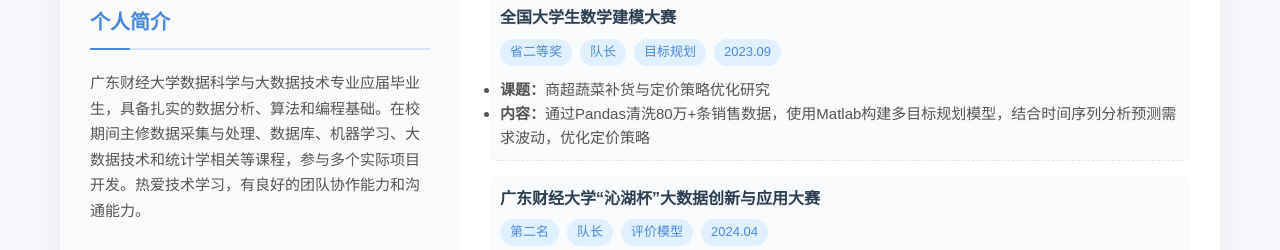
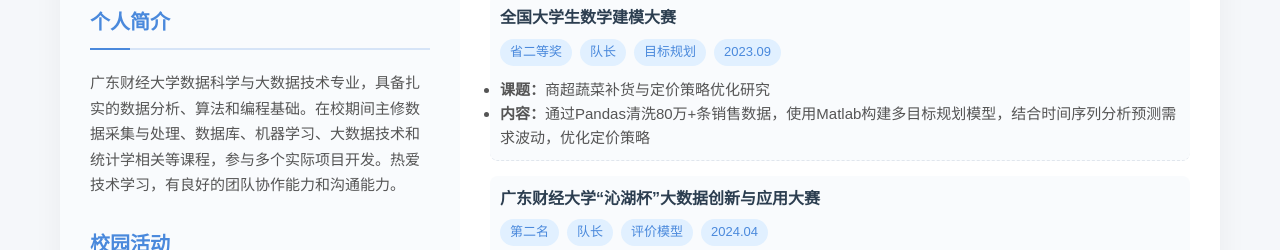
Before and after one commit to blueeed03/blueeed03.github.io, a plain HTML site: page index.html in a window 1280 px wide. Shown: the part 1672-1922 px from the top of the page. Drawn offline with Linux system fonts and the light colour scheme.

Commit message:
Update index.html

```diff
--- a/index.html
+++ b/index.html
@@ -3,7 +3,7 @@
 <head>
     <meta charset="UTF-8">
     <meta name="viewport" content="width=device-width, initial-scale=1.0">
-    <title>应届毕业生简历 - 蓝梓翰</title>
+    <title>简历 - 蓝梓翰</title>
     <style>
         /* 全局样式 */
         :root {
@@ -557,7 +557,7 @@
                     <div class="section">
                         <h3 class="section-title">个人简介</h3>
                         <p style="color: #555; font-size: 15px; line-height: 1.7;">
-                            广东财经大学数据科学与大数据技术专业应届毕业生，具备扎实的数据分析、算法和编程基础。在校期间主修数据采集与处理、数据库、机器学习、大数据技术和统计学相关等课程，参与多个实际项目开发。热爱技术学习，有良好的团队协作能力和沟通能力。
+                            广东财经大学数据科学与大数据技术专业，具备扎实的数据分析、算法和编程基础。在校期间主修数据采集与处理、数据库、机器学习、大数据技术和统计学相关等课程，参与多个实际项目开发。热爱技术学习，有良好的团队协作能力和沟通能力。
                         </p>
                     </div>
 
```
